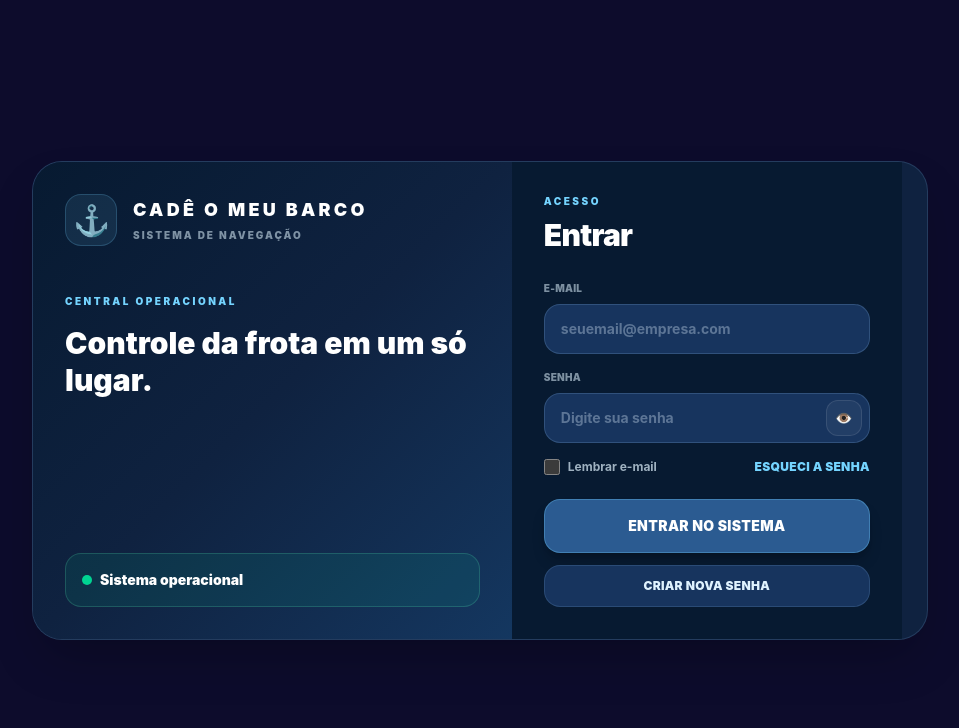
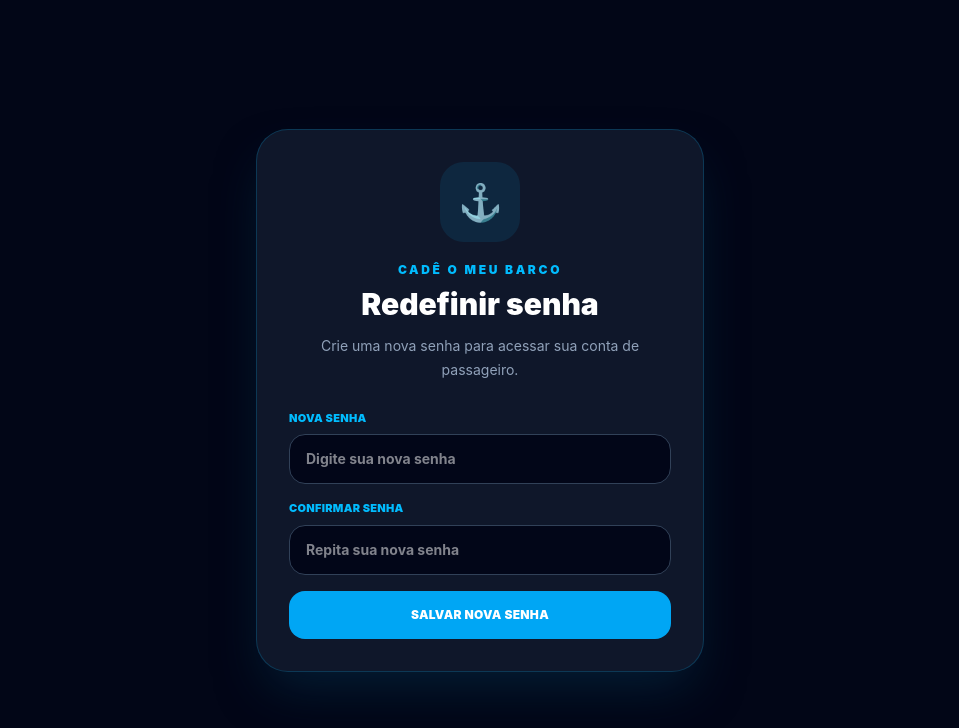
Before and after one commit to jandesson-moraes/sistema-navegacao, a React (Vite) app: page /redefinir-senha in a window 1280 px wide. Before the commit this address led to /login. Shown: the top 728 px of the page, without its empty margins (160-1119 px from the left). Built offline with nearby package versions, Linux system fonts and the light colour scheme; no server answers.

Commit message:
Adicionar tela de redefinição

```diff
--- a/src/App.tsx
+++ b/src/App.tsx
@@ -20,6 +20,7 @@ import Rotas from "../src/pages/Rotas";
 import Terminais from "../src/pages/Terminais";
 import CentralFinanceira from "../src/pages/CentralFinanceira";
 import ChecklistRastreadorGPS from "../src/pages/ChecklistRastreadorGPS";
+import RedefinirSenha from "../src/pages/RedefinirSenha";
 
 function AppShell({ children }: { children: React.ReactNode }) {
   return <Layout>{children}</Layout>;
@@ -209,6 +210,7 @@ export default function App() {
         <Routes>
           <Route path="/login" element={<Login />} />
           <Route path="/alterar-senha" element={<AlterarSenha />} />
+          <Route path="/redefinir-senha" element={<RedefinirSenha />} />
 
           <Route
             path="/"
--- /dev/null
+++ b/src/pages/RedefinirSenha.tsx
@@ -0,0 +1,116 @@
+import React, { useState } from "react";
+import { confirmPasswordReset } from "firebase/auth";
+import { useNavigate, useSearchParams } from "react-router-dom";
+import { auth } from "../config/firebase";
+
+export default function RedefinirSenha() {
+  const navigate = useNavigate();
+  const [params] = useSearchParams();
+
+  const oobCode = params.get("oobCode");
+
+  const [senha, setSenha] = useState("");
+  const [confirmacao, setConfirmacao] = useState("");
+  const [salvando, setSalvando] = useState(false);
+  const [sucesso, setSucesso] = useState(false);
+
+  const redefinirSenha = async () => {
+    if (!oobCode) {
+      alert("Link inválido ou expirado.");
+      return;
+    }
+
+    if (senha.length < 6) {
+      alert("A senha precisa ter pelo menos 6 caracteres.");
+      return;
+    }
+
+    if (senha !== confirmacao) {
+      alert("As senhas não conferem.");
+      return;
+    }
+
+    try {
+      setSalvando(true);
+      await confirmPasswordReset(auth, oobCode, senha);
+      setSucesso(true);
+    } catch (error) {
+      alert("Link inválido, expirado ou já utilizado.");
+    } finally {
+      setSalvando(false);
+    }
+  };
+
+  return (
+    <div className="flex min-h-screen items-center justify-center bg-[#020617] p-6 text-white">
+      <div className="w-full max-w-md rounded-[32px] border border-sky-400/20 bg-[#0f172a] p-8 shadow-2xl shadow-sky-950/60">
+        <div className="mb-7 text-center">
+          <div className="mx-auto mb-5 flex h-20 w-20 items-center justify-center rounded-3xl bg-sky-400/10 text-4xl">
+            ⚓
+          </div>
+
+          <p className="text-xs font-black uppercase tracking-[0.22em] text-sky-400">
+            Cadê o Meu Barco
+          </p>
+
+          <h1 className="mt-2 text-3xl font-black">Redefinir senha</h1>
+
+          <p className="mt-3 text-sm leading-6 text-slate-400">
+            Crie uma nova senha para acessar sua conta de passageiro.
+          </p>
+        </div>
+
+        {sucesso ? (
+          <div className="text-center">
+            <div className="mb-5 rounded-2xl border border-emerald-400/20 bg-emerald-500/10 p-4 text-sm text-emerald-300">
+              Senha redefinida com sucesso.
+            </div>
+
+            <button
+              onClick={() => navigate("/login")}
+              className="w-full rounded-2xl bg-sky-500 px-5 py-4 text-xs font-black uppercase tracking-wide text-white hover:bg-sky-600"
+            >
+              Voltar para o login
+            </button>
+          </div>
+        ) : (
+          <div className="grid gap-4">
+            <label>
+              <p className="mb-2 text-[11px] font-black uppercase tracking-wide text-sky-400">
+                Nova senha
+              </p>
+              <input
+                type="password"
+                value={senha}
+                onChange={(e) => setSenha(e.target.value)}
+                placeholder="Digite sua nova senha"
+                className="w-full rounded-2xl border border-slate-700 bg-slate-950 px-4 py-3.5 text-sm font-bold text-white outline-none focus:border-sky-400"
+              />
+            </label>
+
+            <label>
+              <p className="mb-2 text-[11px] font-black uppercase tracking-wide text-sky-400">
+                Confirmar senha
+              </p>
+              <input
+                type="password"
+                value={confirmacao}
+                onChange={(e) => setConfirmacao(e.target.value)}
+                placeholder="Repita sua nova senha"
+                className="w-full rounded-2xl border border-slate-700 bg-slate-950 px-4 py-3.5 text-sm font-bold text-white outline-none focus:border-sky-400"
+              />
+            </label>
+
+            <button
+              onClick={redefinirSenha}
+              disabled={salvando}
+              className="rounded-2xl bg-sky-500 px-5 py-4 text-xs font-black uppercase tracking-wide text-white hover:bg-sky-600 disabled:opacity-60"
+            >
+              {salvando ? "Salvando..." : "Salvar nova senha"}
+            </button>
+          </div>
+        )}
+      </div>
+    </div>
+  );
+}
--- a/tsconfig.json
+++ b/tsconfig.json
@@ -9,5 +9,6 @@
     }
   ],
   "compilerOptions": {},
-  "extends": "expo/tsconfig.base"
+  "jsx": "react-jsx",
+  "types": ["react", "react-dom"]
 }
```
